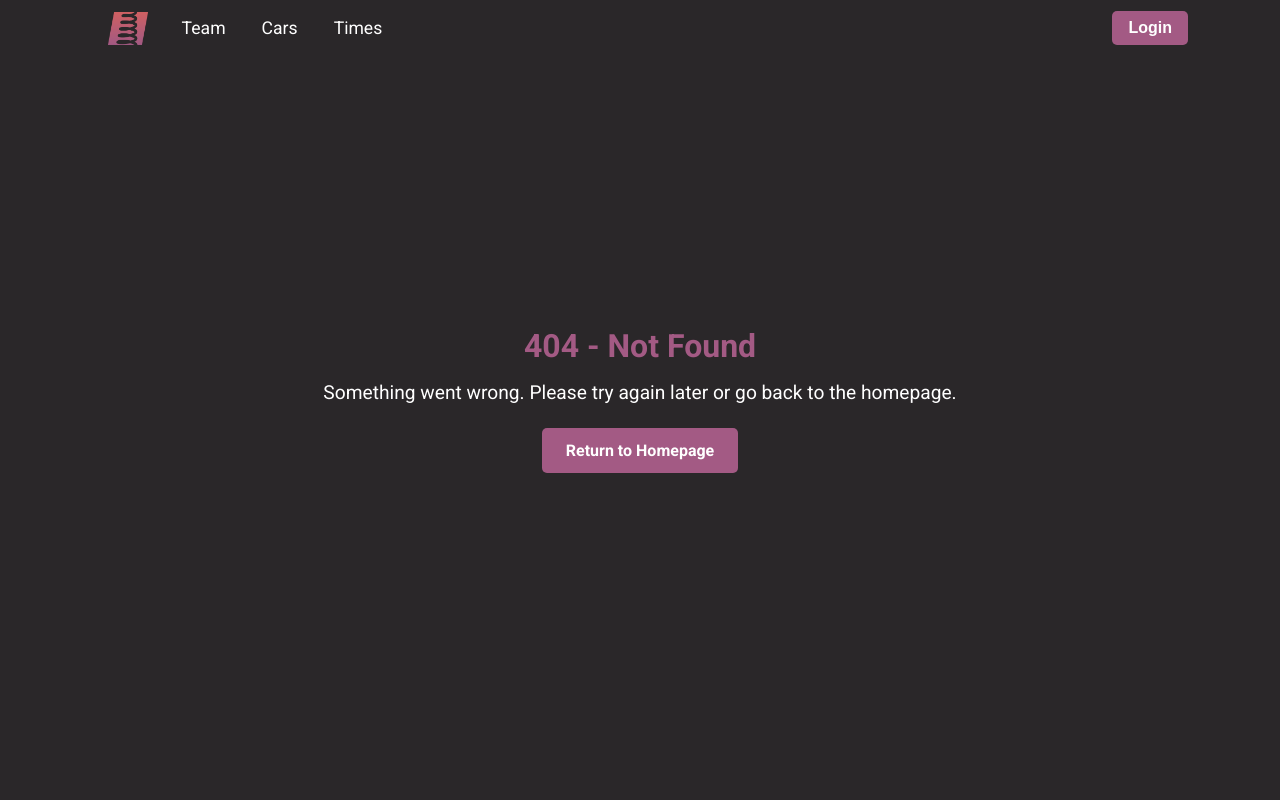
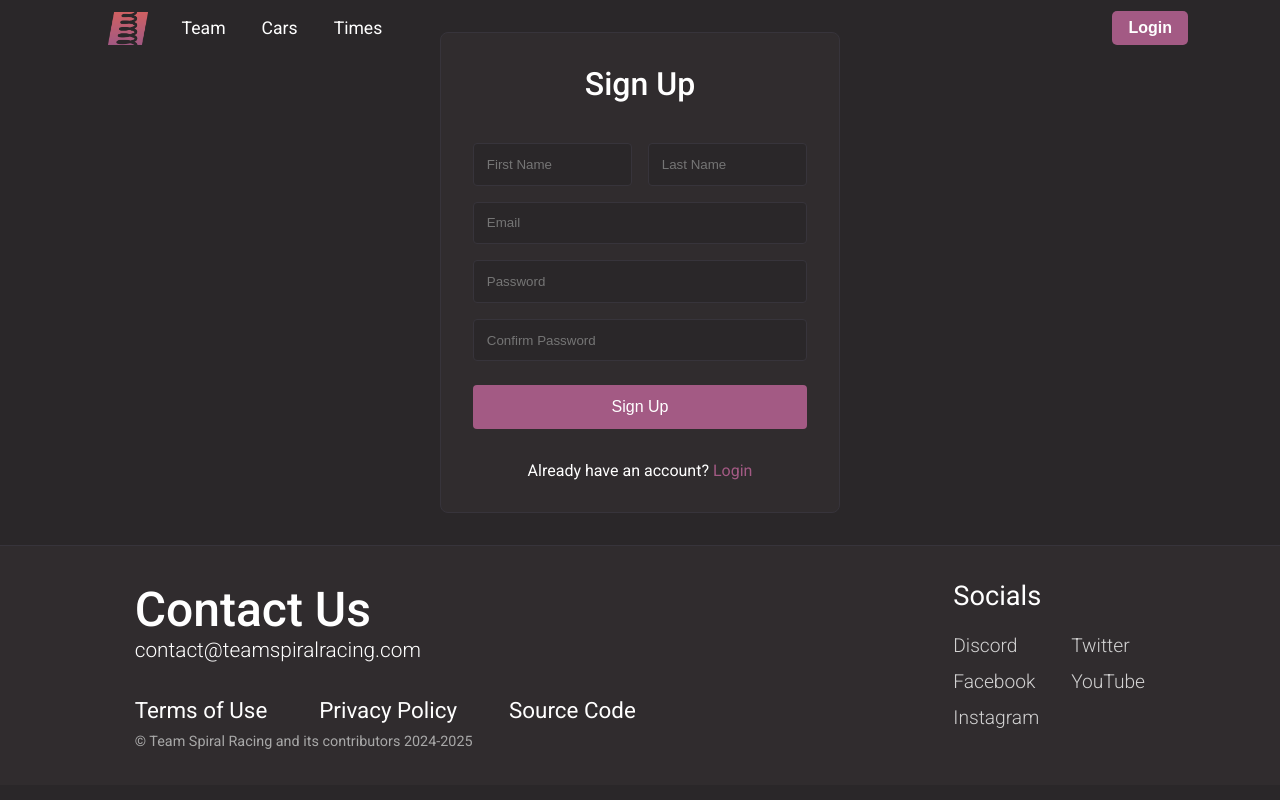
Before and after one commit to jonathanlo411/TeamSpiralRacing, a SvelteKit app: page /signup in a window 1280 px wide. Before the commit this address had no page. Shown: the top 800 px of the page. Built offline with nearby package versions, Linux system fonts and the light colour scheme.

Commit message:
feat: add basic auth

```diff
--- a/package.json
+++ b/package.json
@@ -23,7 +23,11 @@
 		"vite": "^5.4.11"
 	},
 	"dependencies": {
+		"@oslojs/crypto": "^1.0.1",
+		"@oslojs/encoding": "^1.1.0",
 		"@prisma/client": "^6.2.1",
-		"@slidy/svelte": "^3.5.3"
+		"@slidy/svelte": "^3.5.3",
+		"@types/bcryptjs": "^2.4.6",
+		"bcryptjs": "^2.4.3"
 	}
 }
--- /dev/null
+++ b/src/hooks.server.ts
@@ -0,0 +1,12 @@
+import { validateSessionToken } from '$lib/server/auth';
+
+export const handle = async ({ event, resolve }) => {
+  const session = event.cookies.get('session');
+  if (session) {
+    const result = await validateSessionToken(session);
+    if (result.user) {
+      event.locals.user = result.user;
+    }
+  }
+  return resolve(event);
+};
--- /dev/null
+++ b/src/lib/server/auth.ts
@@ -0,0 +1,89 @@
+import { prisma } from "$lib/server/prisma";
+import { encodeBase32LowerCaseNoPadding, encodeHexLowerCase } from "@oslojs/encoding";
+import { sha256 } from "@oslojs/crypto/sha2";
+import bcrypt from "bcryptjs";
+
+
+export async function createUser(
+  email: string,
+  password: string,
+  firstName: string,
+  lastName: string
+) {
+  const hashedPassword = await bcrypt.hash(password, 10);
+
+  return prisma.user.create({
+    data: {
+      email,
+      password: hashedPassword,
+      firstName: firstName,
+      lastName: lastName
+    }
+  });
+}
+
+export async function loginUser(email: string, password: string) {
+  const user = await prisma.user.findUnique({
+    where: { email }
+  });
+
+  if (!user) {
+    return null;
+  }
+
+  const validPassword = await bcrypt.compare(password, user.password);
+  if (!validPassword) {
+    return null;
+  }
+
+  const token = generateSessionToken();
+  const session = await createSession(token, user.id);
+
+  return { user, token, session };
+}
+
+export function generateSessionToken(): string {
+  const bytes = new Uint8Array(20);
+  crypto.getRandomValues(bytes);
+  return encodeBase32LowerCaseNoPadding(bytes);
+}
+
+export async function createSession(token: string, userId: string): Promise<Session> {
+  const sessionId = encodeHexLowerCase(sha256(new TextEncoder().encode(token)));
+
+  return prisma.session.create({
+    data: {
+      id: sessionId,
+      userId,
+      expiresAt: new Date(Date.now() + 1000 * 60 * 60 * 24 * 30)
+    }
+  });
+}
+
+export async function validateSessionToken(token: string) {
+  const sessionId = encodeHexLowerCase(sha256(new TextEncoder().encode(token)));
+
+  const session = await prisma.session.findUnique({
+    where: { id: sessionId },
+    include: { user: true }
+  });
+
+  if (!session || Date.now() >= session.expiresAt.getTime()) {
+    await prisma.session.delete({ where: { id: sessionId } }).catch(() => {});
+    return { session: null, user: null };
+  }
+
+  if (Date.now() >= session.expiresAt.getTime() - 1000 * 60 * 60 * 24 * 15) {
+    session.expiresAt = new Date(Date.now() + 1000 * 60 * 60 * 24 * 30);
+    await prisma.session.update({
+      where: { id: session.id },
+      data: { expiresAt: session.expiresAt }
+    });
+  }
+
+  return { session, user: session.user };
+}
+
+export async function invalidateSession(sessionId: string): Promise<void> {
+  await prisma.session.delete({ where: { id: sessionId } });
+}
--- /dev/null
+++ b/src/routes/api/auth/login/+server.ts
@@ -0,0 +1,23 @@
+import { json } from '@sveltejs/kit';
+import { loginUser } from '$lib/server/auth';
+
+export async function POST({ request, cookies }) {
+  const { email, password } = await request.json();
+
+  const result = await loginUser(email, password);
+
+  if (!result) {
+    return json({ message: 'Invalid email or password' }, { status: 401 });
+  }
+
+  const { token } = result;
+  cookies.set('session', token, {
+    path: '/',
+    httpOnly: true,
+    sameSite: 'strict',
+    secure: process.env.NODE_ENV === 'production',
+    maxAge: 60 * 60 * 24 * 30 // 30 days
+  });
+
+  return json({ success: true });
+}
--- /dev/null
+++ b/src/routes/api/auth/signup/+server.ts
@@ -0,0 +1,13 @@
+import { json } from '@sveltejs/kit';
+import { createUser } from '$lib/server/auth';
+
+export async function POST({ request }) {
+  const { email, password, firstName, lastName } = await request.json();
+
+  try {
+    await createUser(email, password, firstName, lastName);
+    return json({ success: true });
+  } catch (error) {
+    return json({ message: 'Email already exists' }, { status: 400 });
+  }
+}
--- /dev/null
+++ b/src/routes/login/+page.svelte
@@ -0,0 +1,120 @@
+<script lang="ts">
+  import { goto } from "$app/navigation";
+  let email = "";
+  let password = "";
+  let error = "";
+
+  async function handleSubmit() {
+    const res = await fetch("/api/auth/login", {
+      method: "POST",
+      headers: { "Content-Type": "application/json" },
+      body: JSON.stringify({ email, password })
+    });
+
+    if (res.ok) {
+      goto("/");
+    } else {
+      const data = await res.json();
+      error = data.message;
+    }
+  }
+</script>
+
+<div class="auth-container">
+  <form on:submit|preventDefault={handleSubmit}>
+    <h1>Login</h1>
+    {#if error}
+      <div class="error">{error}</div>
+    {/if}
+    <input
+      type="email"
+      placeholder="Email"
+      bind:value={email}
+      required
+    />
+    <input
+      type="password"
+      placeholder="Password"
+      bind:value={password}
+      required
+    />
+    <button type="submit">Sign In</button>
+    <div class="alt-action">
+      Don't have an account? <a href="/signup">Sign Up</a>
+    </div>
+  </form>
+</div>
+
+<style>
+  .auth-container {
+    display: flex;
+    justify-content: center;
+    align-items: center;
+    min-height: calc(100vh - 56px - 30vh);
+    padding: 2rem;
+  }
+
+  form {
+    background-color: var(--secondary);
+    padding: 2rem;
+    border-radius: 8px;
+    border: 1px solid var(--border);
+    width: 100%;
+    max-width: 400px;
+  }
+
+  h1 {
+    text-align: center;
+    margin-bottom: 2rem;
+    font-weight: 500;
+  }
+
+  input {
+    width: 100%;
+    padding: 0.8rem;
+    margin: 0.5rem 0;
+    border: 1px solid var(--border);
+    border-radius: 4px;
+    background-color: var(--primary);
+    color: var(--font-color);
+  }
+
+  button {
+    width: 100%;
+    padding: 0.8rem;
+    margin: 1rem 0;
+    background-color: var(--highlight);
+    color: white;
+    border: none;
+    border-radius: 4px;
+    font-size: 1rem;
+    cursor: pointer;
+  }
+
+  button:hover {
+    opacity: 0.9;
+  }
+
+  .error {
+    background-color: rgba(255, 0, 0, 0.1);
+    border: 1px solid red;
+    color: red;
+    padding: 0.5rem;
+    border-radius: 4px;
+    margin-bottom: 1rem;
+  }
+
+  .alt-action {
+    text-align: center;
+    margin-top: 1rem;
+  }
+
+  .alt-action a {
+    color: var(--highlight);
+    text-decoration: none;
+  }
+
+  .alt-action a:hover {
+    text-decoration: underline;
+  }
+</style>
--- /dev/null
+++ b/src/routes/signup/+page.svelte
@@ -0,0 +1,154 @@
+<script lang="ts">
+  import { goto } from "$app/navigation";
+  let email = "";
+  let password = "";
+  let confirmPassword = "";
+  let firstName = "";
+  let lastName = "";
+  let error = "";
+
+  async function handleSubmit() {
+    if (password !== confirmPassword) {
+      error = "Passwords don't match";
+      return;
+    }
+
+    const res = await fetch("/api/auth/signup", {
+      method: "POST",
+      headers: { "Content-Type": "application/json" },
+      body: JSON.stringify({ email, password, firstName, lastName })
+    });
+
+    if (res.ok) {
+      goto("/console");
+    } else {
+      const data = await res.json();
+      error = data.message;
+    }
+  }
+</script>
+
+<div class="auth-container">
+  <form on:submit|preventDefault={handleSubmit}>
+    <h1>Sign Up</h1>
+    {#if error}
+      <div class="error">{error}</div>
+    {/if}
+    <div class="name-inputs">
+      <input
+        type="text"
+        placeholder="First Name"
+        bind:value={firstName}
+        required
+      />
+      <input
+        type="text"
+        placeholder="Last Name"
+        bind:value={lastName}
+        required
+      />
+    </div>
+    <input
+      type="email"
+      placeholder="Email"
+      bind:value={email}
+      required
+    />
+    <input
+      type="password"
+      placeholder="Password"
+      bind:value={password}
+      required
+    />
+    <input
+      type="password"
+      placeholder="Confirm Password"
+      bind:value={confirmPassword}
+      required
+    />
+    <button type="submit">Sign Up</button>
+    <div class="alt-action">
+      Already have an account? <a href="/login">Login</a>
+    </div>
+  </form>
+</div>
+
+<style>
+  .auth-container {
+    display: flex;
+    justify-content: center;
+    align-items: center;
+    min-height: calc(100vh - 56px - 30vh);
+    padding: 2rem;
+  }
+
+  form {
+    background-color: var(--secondary);
+    padding: 2rem;
+    border-radius: 8px;
+    border: 1px solid var(--border);
+    width: 100%;
+    max-width: 400px;
+  }
+
+  h1 {
+    text-align: center;
+    margin-bottom: 2rem;
+    font-weight: 500;
+  }
+
+  input {
+    width: 100%;
+    padding: 0.8rem;
+    margin: 0.5rem 0;
+    border: 1px solid var(--border);
+    border-radius: 4px;
+    background-color: var(--primary);
+    color: var(--font-color);
+  }
+
+  button {
+    width: 100%;
+    padding: 0.8rem;
+    margin: 1rem 0;
+    background-color: var(--highlight);
+    color: white;
+    border: none;
+    border-radius: 4px;
+    font-size: 1rem;
+    cursor: pointer;
+  }
+
+  button:hover {
+    opacity: 0.9;
+  }
+
+  .error {
+    background-color: rgba(255, 0, 0, 0.1);
+    border: 1px solid red;
+    color: red;
+    padding: 0.5rem;
+    border-radius: 4px;
+    margin-bottom: 1rem;
+  }
+
+  .alt-action {
+    text-align: center;
+    margin-top: 1rem;
+  }
+
+  .alt-action a {
+    color: var(--highlight);
+    text-decoration: none;
+  }
+
+  .alt-action a:hover {
+    text-decoration: underline;
+  }
+
+  .name-inputs {
+    display: grid;
+    grid-template-columns: 1fr 1fr;
+    gap: 1rem;
+  }
+</style>
```
Also changed, not shown: src/app.d.ts (+16 -1 lines), src/routes/console/+layout.server.ts (added, +9 -0 lines), src/routes/console/+page.svelte (added, +7 -0 lines), 2 other files (tests, documents, lock files or other folders).
